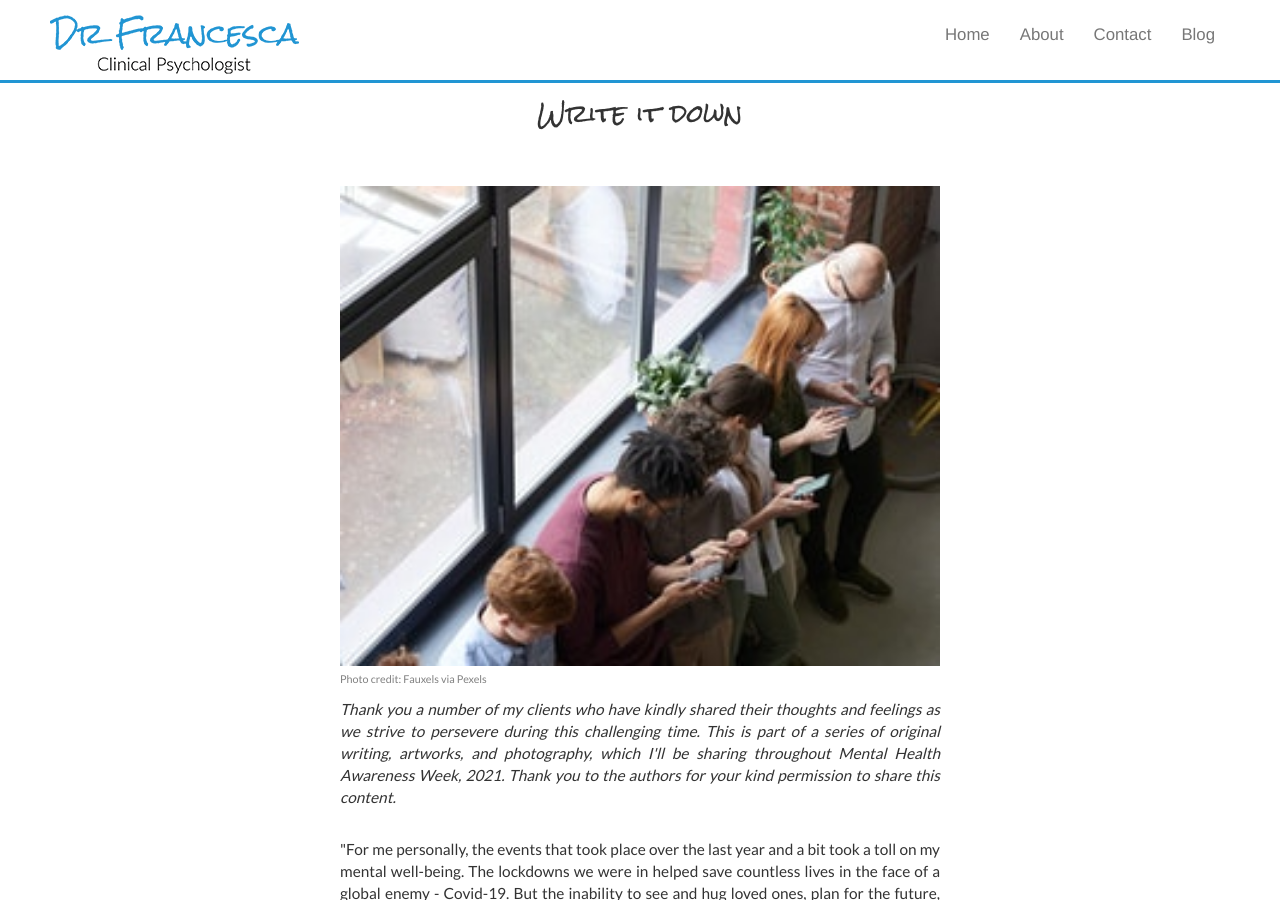
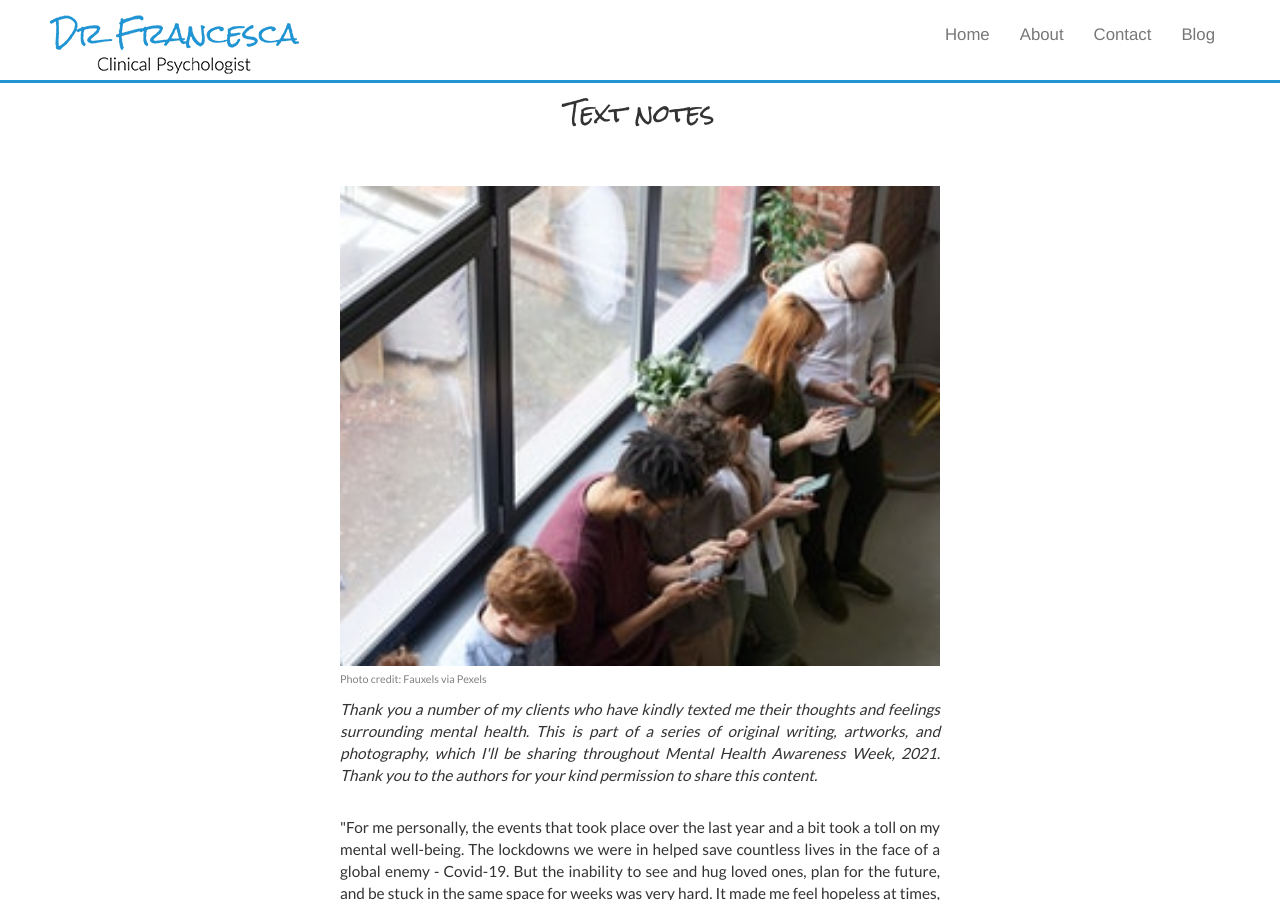
Before and after one commit to robconaty/drfrancesca, a Jekyll site: the page built from mhaw08.html, in a window 1280 px wide and 900 px high. Built offline with Jekyll 4.4.1, drawn with Linux system fonts in a browser that asks for light colours; nearby versions of some CDN libraries; comment, search, counter and statistics services are not loaded.

Commit message:
Update mhaw08.html

```diff
--- a/mhaw08.html
+++ b/mhaw08.html
@@ -7,7 +7,7 @@ title: Mental Health Awareness Week
 
 
 
-<h3 id="blogheader">Write it down</h3>
+<h3 id="blogheader">Text notes</h3>
 
 <ul class="blogroll">
 
@@ -17,7 +17,7 @@ title: Mental Health Awareness Week
 <p><img src="/img/phones.jpg" alt="Texting" class="image-class postimagec" title="Texting" />
 <em><a href="https://www.pexels.com/photo/people-holding-their-phones-3184435/"> Photo credit: Fauxels via Pexels</a></em>
 
-<p><i>Thank you a number of my clients who have kindly shared their thoughts and feelings as we strive to persevere during this challenging time. This is part of a series of original writing, artworks, and photography, which I'll be sharing throughout Mental Health Awareness Week, 2021. Thank you to the authors for your kind permission to share this content.</i></p>
+<p><i>Thank you a number of my clients who have kindly texted me their thoughts and feelings surrounding mental health. This is part of a series of original writing, artworks, and photography, which I'll be sharing throughout Mental Health Awareness Week, 2021. Thank you to the authors for your kind permission to share this content.</i></p>
 <br>
 
 <p>"For me personally, the events that took place over the last year and a bit took a toll on my mental well-being. The lockdowns we were in helped save countless lives in the face of a global enemy - Covid-19. But the inability to see and hug loved ones, plan for the future, and be stuck in the same space for weeks was very hard. It made me feel hopeless at times,  lack motivation, and even anxious when having the ability to go out again. I've seen the same feelings experienced by friends and family. Mental health occurs on a spectrum, and events such as the Covid-19 pandemic show us that anyone can struggle in terms of their mental well-being."</p>
```
